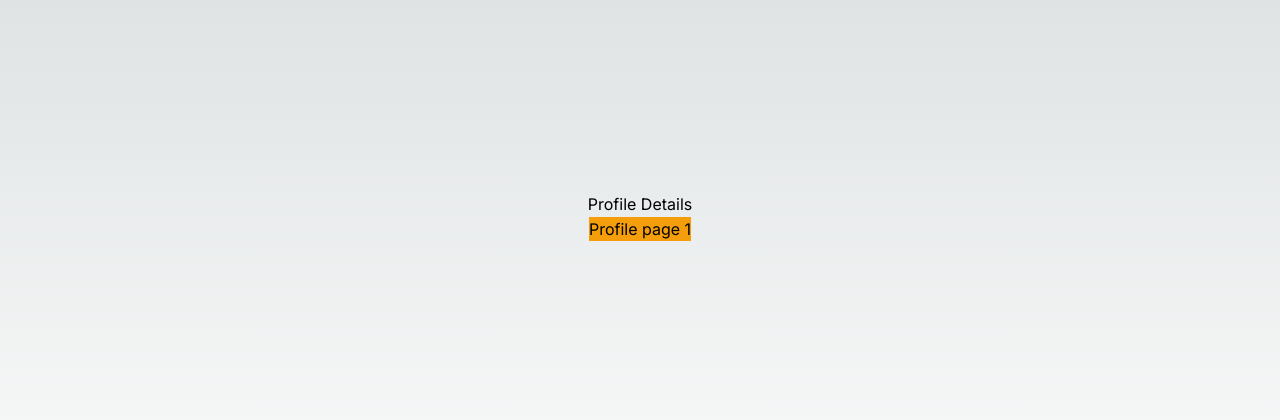
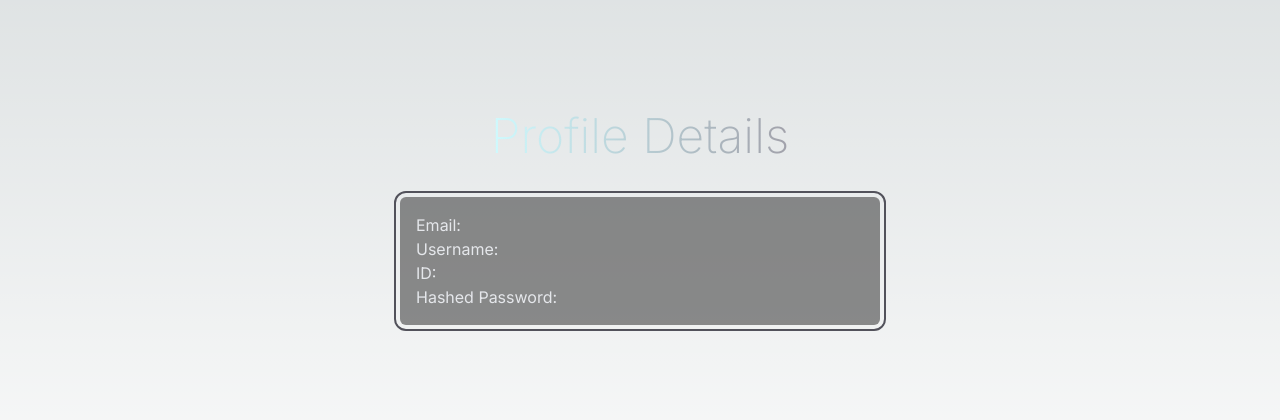
Before and after one commit to kmr-sahil/auth-w-next.js, a Next.js app: page /profile/1 in a window 1280 px wide. Shown: the part 184-604 px from the top of the page. Built offline with nearby package versions, Linux system fonts and the light colour scheme; no server answers.

Commit message:
refactor the profile/[id] page

```diff
--- a/src/app/api/users/me/route.ts
+++ b/src/app/api/users/me/route.ts
@@ -9,7 +9,7 @@ connect()
 export async function GET(request:NextRequest) {
     try {
         const userId = await getDataFromToken(request);
-        const user = await User.findOne({_id: userId}).select("-password")
+        const user = await User.findOne({_id: userId})  //.select("-password")
         return NextResponse.json({
             message: "User found",
             data: user,
--- a/src/app/profile/[id]/page.tsx
+++ b/src/app/profile/[id]/page.tsx
@@ -1,9 +1,41 @@
-export default function UserProfile({params}: any) {
+"use client"
+import React, { useEffect, useState } from "react";
+import axios from "axios";
+
+export default function UserProfile({ params }: any) {
+    const [userData, setUserData] = useState({
+        email: "",
+        username: "",
+        _id: "",
+        password: "",
+    });
+
+    useEffect(() => {
+        const fetchData = async () => {
+            try {
+                const res = await axios.get("/api/users/me");
+                setUserData(res.data.data);
+
+            } catch (error:any) {
+                console.log("API Error:", error.message);
+            }
+        };
+
+        fetchData();
+    }, []);
+
     return (
         <div className="flex flex-col items-center justify-center min-h-screen py-2">
-            <h1>Profile Details</h1>
+            <h1 className="text-primary">Profile Details</h1>
             <hr />
-            <p className="bg-amber-500">Profile page {params.id}</p>
+
+
+            <div className="w-[30rem] p-[1rem] btn-primary">
+                <p >Email: <span className="underline underline-offset-2">{userData.email}</span></p>
+                <p >Username: <span className="underline underline-offset-2">{userData.username}</span></p>
+                <p >ID: <span className="underline underline-offset-2">{userData._id}</span></p>
+                <p className="truncate">Hashed Password: <span className="underline underline-offset-2">{userData.password}</span></p>
+            </div>
         </div>
-    )
+    );
 }
```
